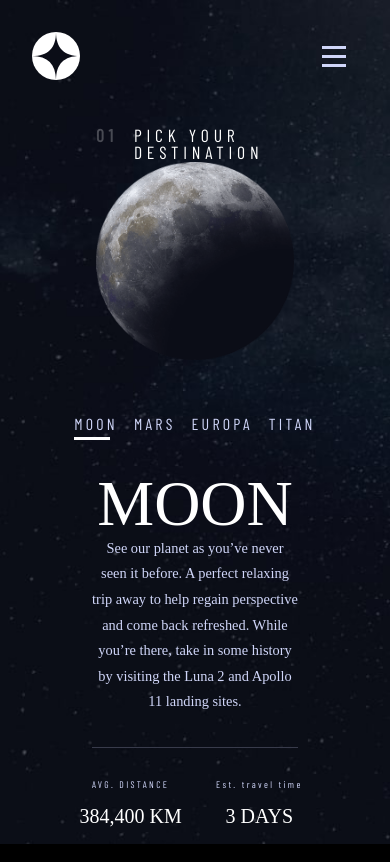
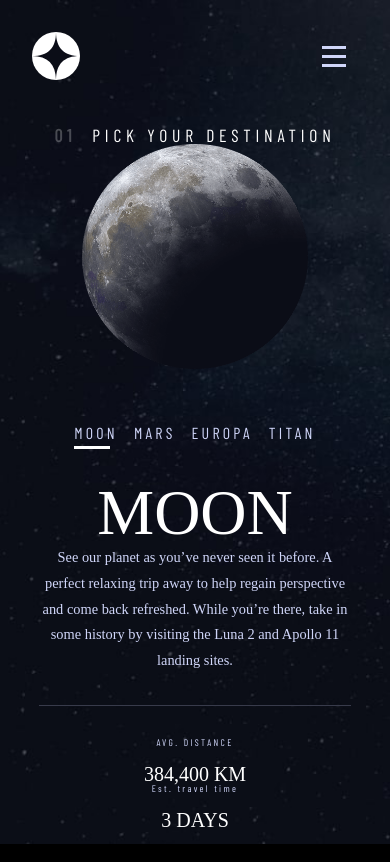
Before and after one commit to Ulysseassoo/Space-Tourism-Website, a React (Vite) app: page /destination in a window 390 px wide. Built offline with nearby package versions, Linux system fonts and the light colour scheme; a web font is replaced by a local one.

Commit message:
Destination Mobile Responsive done

```diff
--- a/src/Screens/Destination.jsx
+++ b/src/Screens/Destination.jsx
@@ -72,6 +72,9 @@ const Flex = styled.div`
 	@media screen and (max-width: 900px) {
 		height: 85%;
 	}
+	@media screen and (max-width: 600px) {
+		padding: 0;
+	}
 `
 const TabName = styled.p`
 	padding: 0.5rem;
@@ -116,6 +119,9 @@ const Title = styled.h2`
 	@media screen and (max-width: 900px) {
 		font-size: 1.1rem;
 		margin: 0;
+	}
+	@media screen and (max-width: 600px) {
+		justify-content: center;
 	}
 `
 const Index = styled.p`
@@ -184,6 +190,9 @@ const Specifics = styled.div`
 	@media screen and (max-width: 900px) {
 		width: 100%;
 	}
+	@media screen and (max-width: 600px) {
+		flex-direction: column;
+	}
 `
 const Box = styled.div`
 	flex: 1;
```
